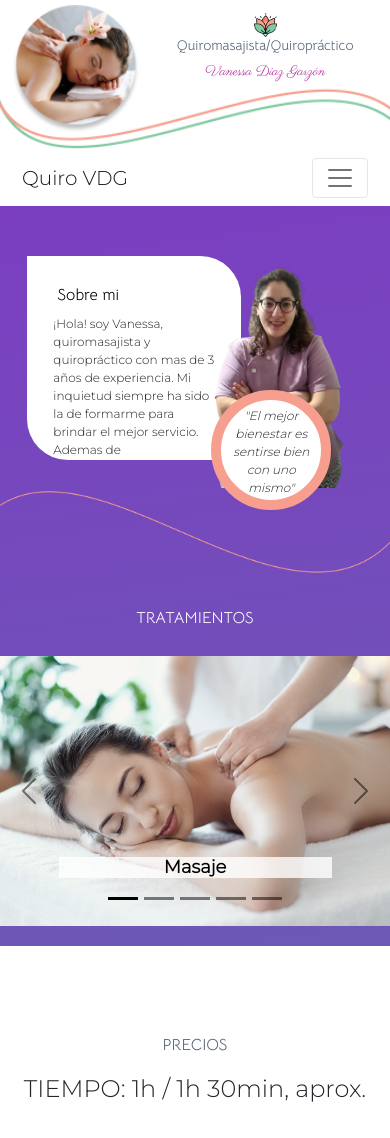
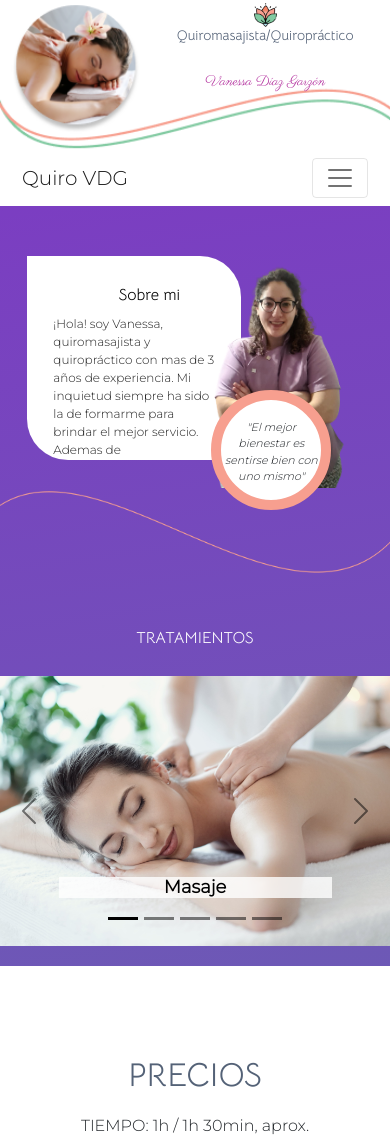
Before and after one commit to SoniaDiazg/3_preentrega_Landing_DiazGarzon, a website: page index.html in a window 390 px wide. Shown: the top 1138 px of the page. Drawn offline with nearby package versions, Linux system fonts and the light colour scheme.

Commit message:
correccion errores version tablet

```diff
--- a/index.html
+++ b/index.html
@@ -41,7 +41,7 @@
 
     <header>
 
-        <section class="header-titles bg-white">
+        <section class="header-titles">
 
             <img  class="header-titles-logo" src="./src/images/Group 14.png" alt="logotipo flor loto">
             <h1>Quiromasajista/Quiropráctico</h1>
@@ -205,9 +205,9 @@
     <!-- Sección precios -->
 
         <section id="prices" class="prices">
-            <h2 class="prices-title">PRECIOS</h2>
+            <h3 class="prices-title">PRECIOS</h3>
 
-            <h3>TIEMPO: 1h / 1h 30min, aprox.</h3>
+            <h2>TIEMPO: 1h / 1h 30min, aprox.</h2>
 
             <main class="grid-container div-prices">
 
--- a/scss/_header.scss
+++ b/scss/_header.scss
@@ -64,6 +64,29 @@
 
 /*Fin header*/
 
+/*VERSION TABLET*/
+@media screen and (max-width: 980px){
+
+    /*Header*/
+     header{
+         height: 377px;
+
+         section{
+             width: 60%;
+             padding-top: 50px;
+
+             h1{
+                 font-size: 33px;
+             }
+
+             h2{
+                 font-size: 33px;
+             }
+         }
+     }
+}
+   /*Fin header*/
+
 /*VERSION MOBILE*/
 @media screen and (max-width: 480px){
 
--- a/scss/_nav.scss
+++ b/scss/_nav.scss
@@ -8,5 +8,3 @@
         color: #546277;
     }
 }
-
-/*Fin barra navegación*/
--- a/scss/_sectionaboutme.scss
+++ b/scss/_sectionaboutme.scss
@@ -74,12 +74,24 @@
         margin-bottom: -100px;
     }
 
+    /*VERSION TABLET*/
+    @media screen and (max-width: 980px){
+
+    /*Seccion sobre mi*/
+
+    div.aboutme-oval{
+        overflow-y: auto;
+    }
+}
+
+
+
 
     /*VERSION MOBILE*/
     @media screen and (max-width: 480px){
 
 
-        /*SECCION ABOUT ME*/
+        /*Sobre mi*/
 
         section.about-me{
             width: 100%;
@@ -124,8 +136,9 @@
                     border: 10px solid #F79F8F;
 
                     p{
-                        font-size: 12px;
-                        margin: 4px;
+                        font-size: 11px;
+                        margin: 3px;
+                        padding: 0px;
                     }
                 }
             }
@@ -135,6 +148,4 @@
             height: 112px;
         }
     }
-
-
-/*FIN SECCION ABOUT ME*/
+/*fin seccion sobre mi*/
```
Also changed, not shown: css/style.css, 1 other file.
